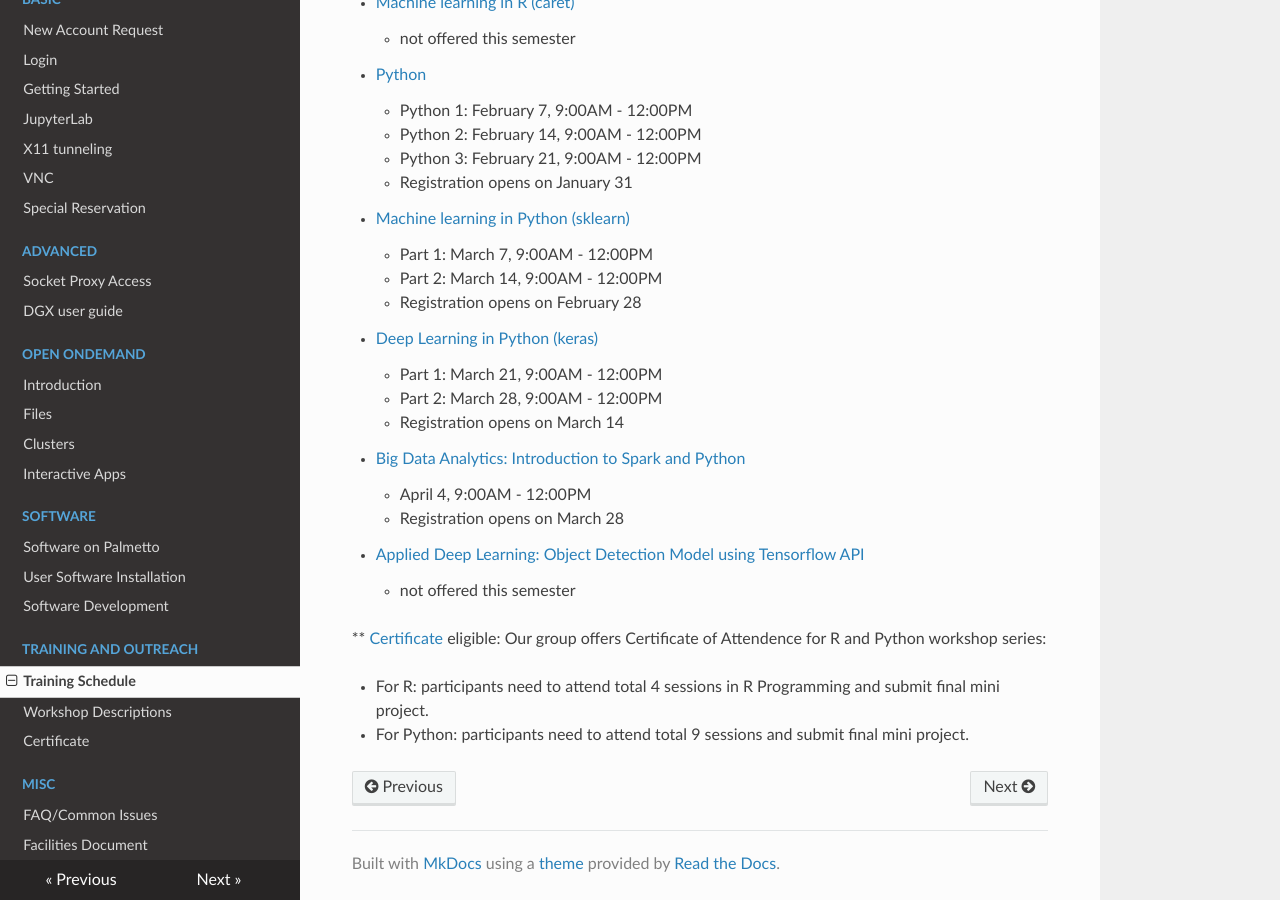
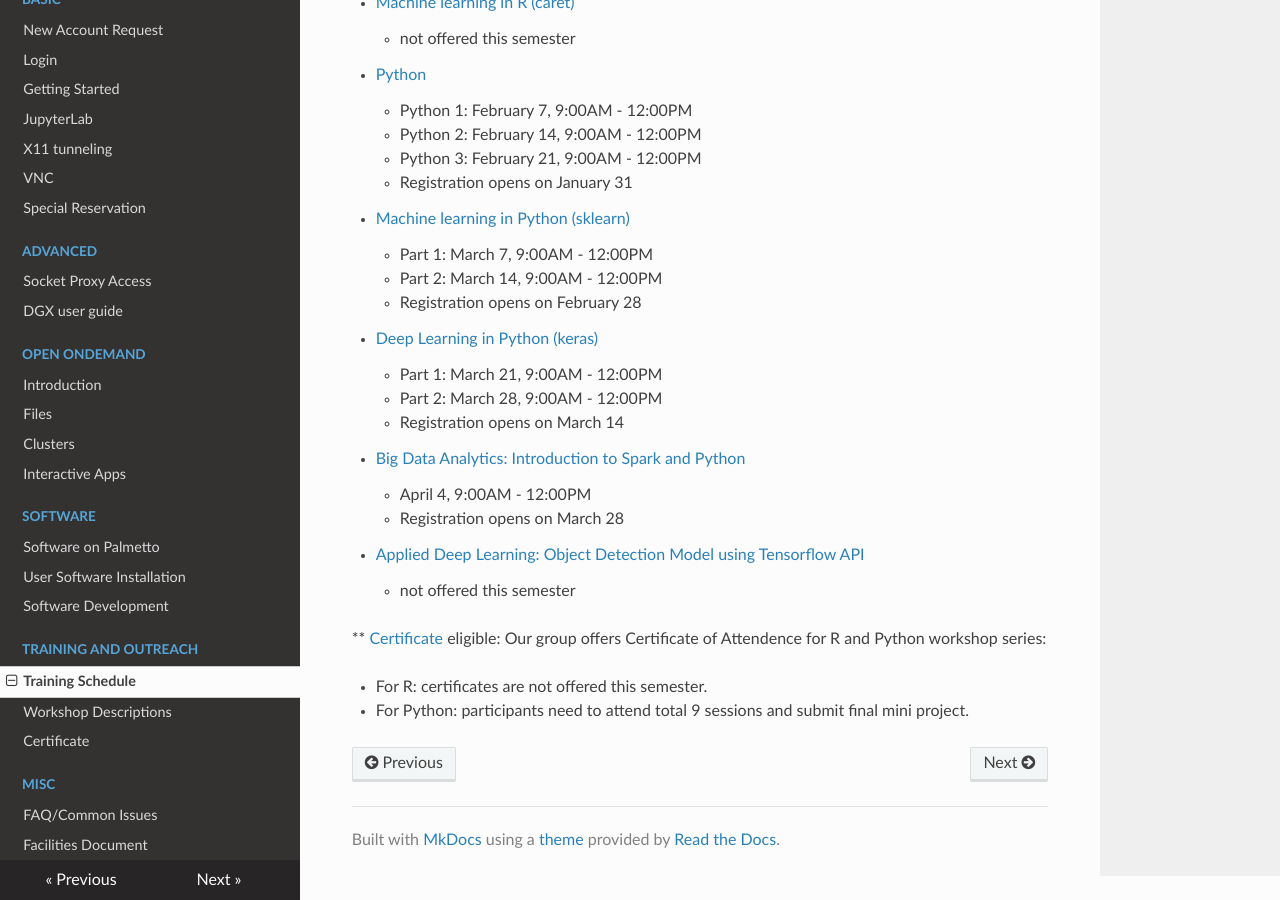
Before and after one commit to clemsonciti/palmetto-documentation, an MkDocs documentation site: the page built from docs/training/schedule.md, in a window 1280 px wide and 900 px high, scrolled down 860 px. Built offline with MkDocs 1.6.1, drawn with Linux system fonts in a browser that asks for light colours; nearby versions of some CDN libraries.

Commit message:
Update schedule.md

```diff
--- a/docs/training/schedule.md
+++ b/docs/training/schedule.md
@@ -64,6 +64,6 @@ Registration link will be automatically closed once it hits max 60 participants.
 ** [Certificate](https://www.palmetto.clemson.edu/palmetto/training/certificates/) eligible:
 Our group offers Certificate of Attendence for R and Python workshop series:
 
-- For R: participants need to attend total 4 sessions in R Programming and submit final mini project.
+- For R: certificates are not offered this semester.
 
 - For Python: participants need to attend total 9 sessions and submit final mini project.
```
